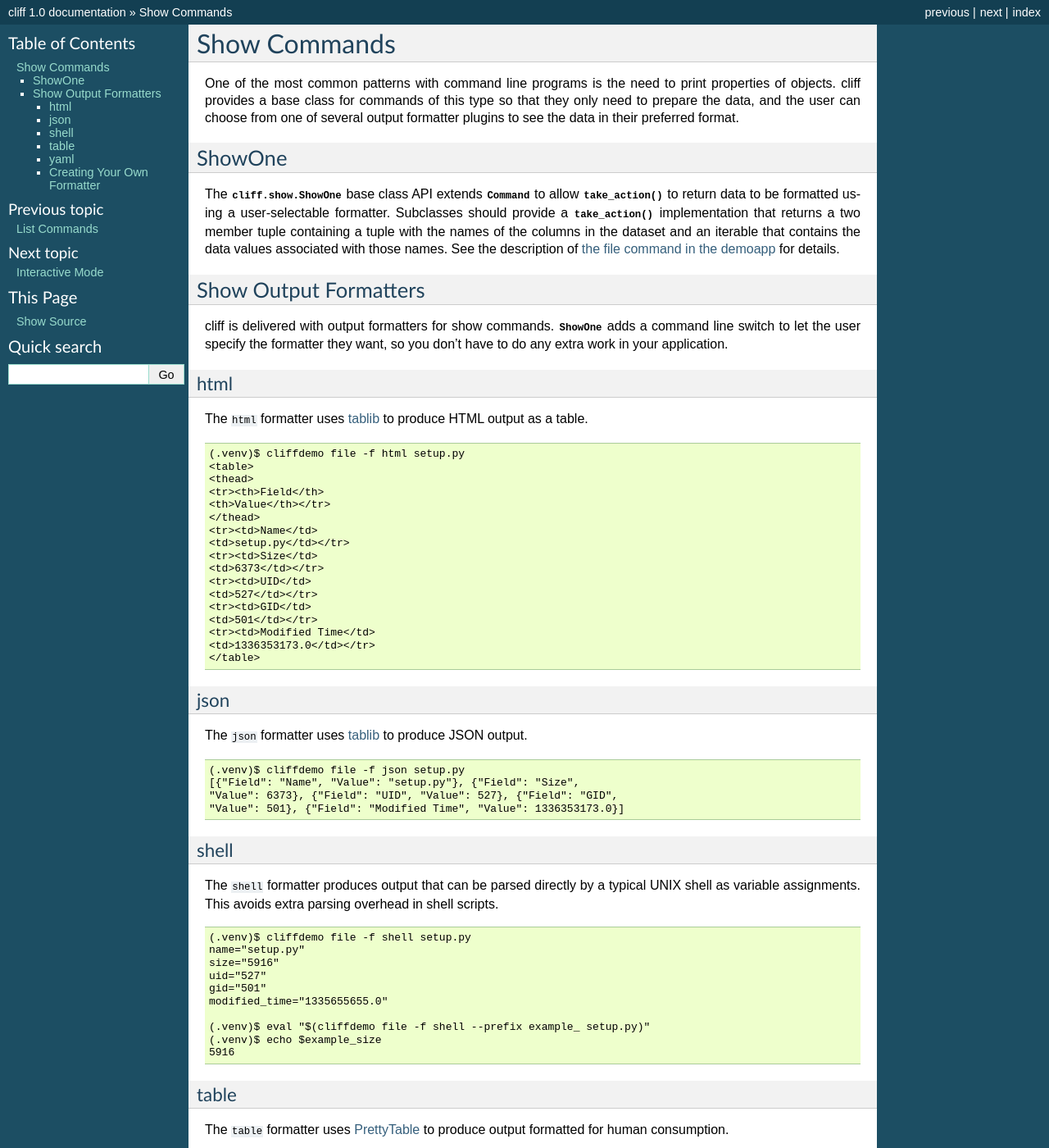
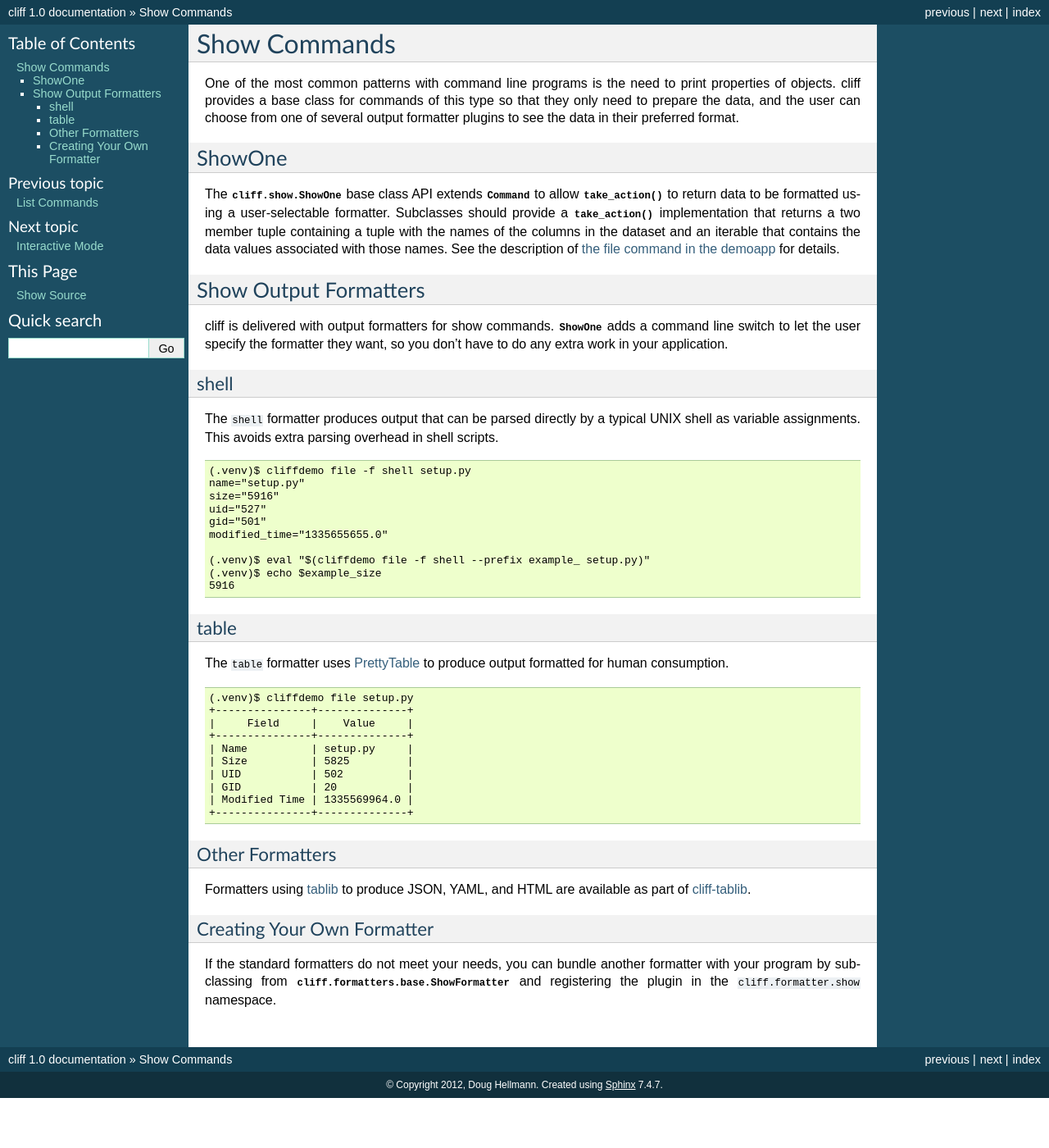
Before and after one commit to openstack/cliff, a Sphinx documentation site: the page built from docs/source/show_commands.rst, in a window 1280 px wide and 1400 px high. Shown: the whole window at 82% size. Built offline with Sphinx 7.4.7, drawn with Linux system fonts in a browser that asks for light colours; some of the changed text lies outside the part shown.

Commit message:
Remove tablib formatters from core
The tablib package depends on a "dead" project, so
our dependency on it is causing policy issues for having
cliff included in Ubuntu. Moving those formatters to
a separate project removes the strict dependency.

Signed-off-by: Doug Hellmann <doug.hellmann@dreamhost.com>

```diff
--- a/docs/source/history.rst
+++ b/docs/source/history.rst
@@ -1,6 +1,12 @@
 =================
  Release History
 =================
+
+1.1
+
+  - Move tablib support (JSON, YAML, and HTML formatters) to a
+    separate project to comply with Ubuntu packaging requirements. See
+    https://github.com/dreamhost/cliff-tablib
 
 1.0
 
--- a/docs/source/show_commands.rst
+++ b/docs/source/show_commands.rst
@@ -27,43 +27,6 @@ cliff is delivered with output formatters for show
 commands. :class:`ShowOne` adds a command line switch to let the user
 specify the formatter they want, so you don't have to do any extra
 work in your application.
-
-html
-----
-
-The ``html`` formatter uses tablib_ to produce HTML output as a table.
-
-::
-
-    (.venv)$ cliffdemo file -f html setup.py
-    <table>
-    <thead>
-    <tr><th>Field</th>
-    <th>Value</th></tr>
-    </thead>
-    <tr><td>Name</td>
-    <td>setup.py</td></tr>
-    <tr><td>Size</td>
-    <td>6373</td></tr>
-    <tr><td>UID</td>
-    <td>527</td></tr>
-    <tr><td>GID</td>
-    <td>501</td></tr>
-    <tr><td>Modified Time</td>
-    <td>1336353173.0</td></tr>
-    </table>
-
-json
-----
-
-The ``json`` formatter uses tablib_ to produce JSON output.
-
-::
-
-    (.venv)$ cliffdemo file -f json setup.py
-    [{"Field": "Name", "Value": "setup.py"}, {"Field": "Size",
-    "Value": 6373}, {"Field": "UID", "Value": 527}, {"Field": "GID",
-    "Value": 501}, {"Field": "Modified Time", "Value": 1336353173.0}]
 
 shell
 -----
@@ -106,20 +69,13 @@ formatted for human consumption.
     | Modified Time | 1335569964.0 |
     +---------------+--------------+
 
-yaml
-----
+Other Formatters
+----------------
 
-The ``yaml`` formatter uses tablib_ to produce YAML output as a
-sequence of mappings.
+Formatters using tablib_ to produce JSON, YAML, and HTML are available
+as part of `cliff-tablib`_.
 
-::
-
-    (.venv)$ cliffdemo file -f yaml setup.py
-    - {Field: Name, Value: setup.py}
-    - {Field: Size, Value: 6373}
-    - {Field: UID, Value: 527}
-    - {Field: GID, Value: 501}
-    - {Field: Modified Time, Value: 1336353173.0}
+.. _cliff-tablib: https://github.com/dreamhost/cliff-tablib
 
 Creating Your Own Formatter
 ---------------------------
--- a/setup.py
+++ b/setup.py
@@ -3,7 +3,7 @@
 PROJECT = 'cliff'
 
 # Change docs/source/conf.py too!
-VERSION = '1.0'
+VERSION = '1.1'
 
 # Bootstrap installation of Distribute
 import distribute_setup
@@ -24,7 +24,6 @@ except IOError:
 install_requires = ['distribute',
                     'PrettyTable',
                     'cmd2',
-                    'tablib',
                     ]
 try:
     import argparse
```
Also changed, not shown: announce.rst (+5 -10 lines), docs/source/list_commands.rst (+5 -50 lines), 1 other file.
